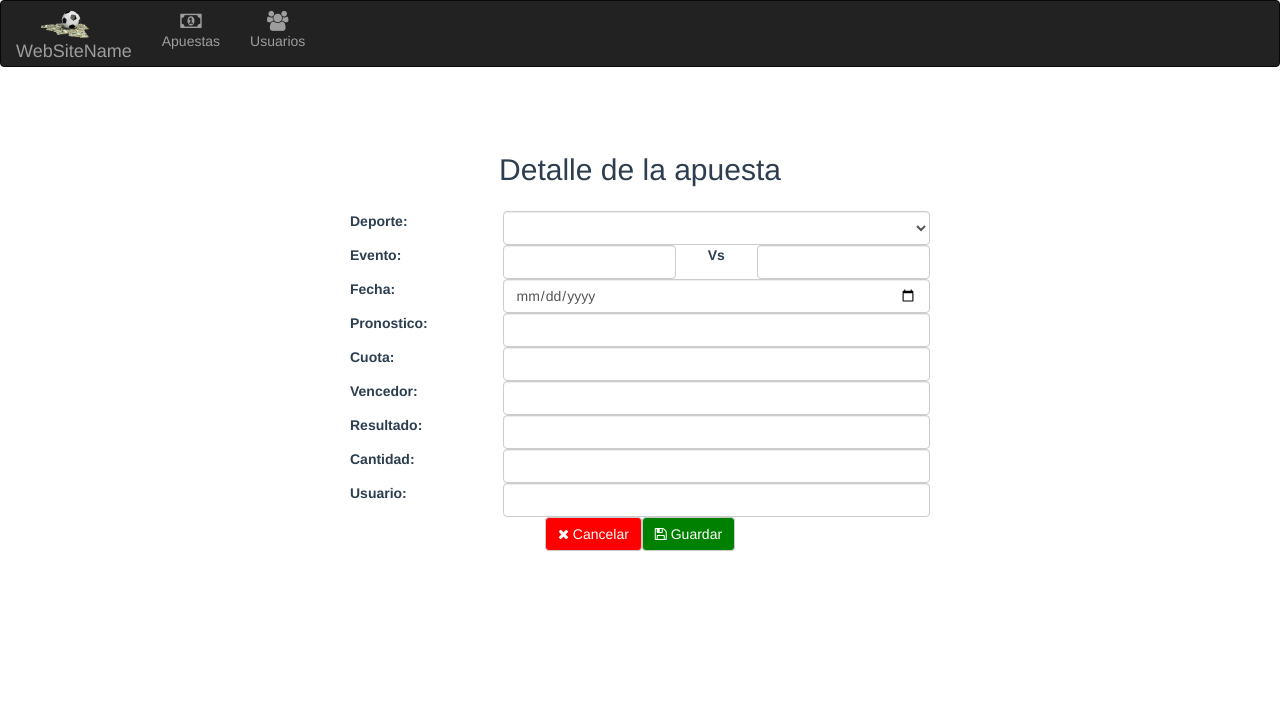
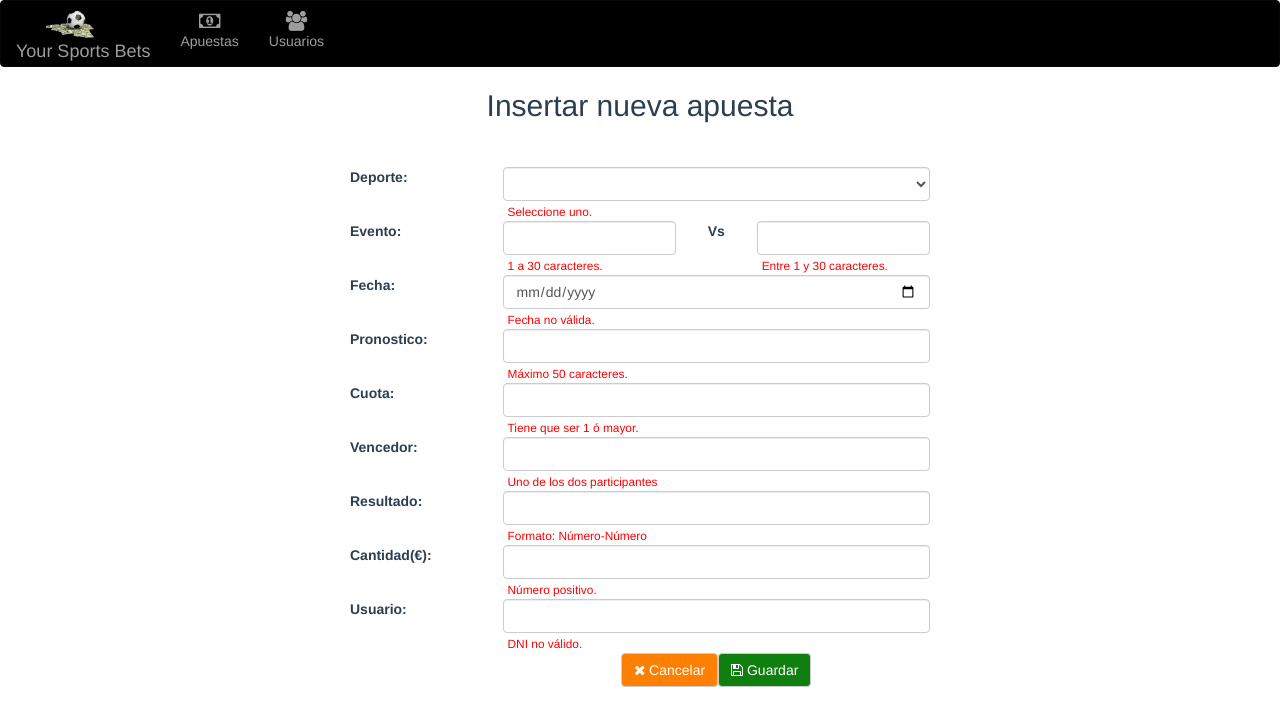
Before and after one commit to CursoNET2017/IndividualClienteApuestas, a Vue app: page /#/ApuestaDetalle in a window 1280 px wide. Shown: the top 726 px of the page. Built offline with nearby package versions, Linux system fonts and the light colour scheme.

Commit message:
funcion validar

```diff
--- a/src/components/ApuestaDetalle/ApuestaDetalle.css
+++ b/src/components/ApuestaDetalle/ApuestaDetalle.css
@@ -1,6 +1,6 @@
 #ApuestaDetalle {
     text-align: center;
-    margin-top: 10%
+    margin-top: 5%
 }
 #ApuestaDetalle h2{
     text-align: center;
@@ -10,14 +10,29 @@
     text-align: left;
 }
 #boton_actualizar {
-    background-color: green;
+    background-color: #0F800F;
     color: white;
 }
 #boton_cancelar {
+    background-color: #FF8000;
+    color: white;
+}
+#boton_eliminar {
     background-color: red;
     color: white;
 }
 #boton_guardar {
-    background-color: green;
+    background-color: #0F800F;
     color: white;
 }
+#ApuestaDetalle .ayudaInput {
+    height: 20px;
+    margin-left: 5px;
+    text-align: left;
+}
+#ApuestaDetalle .ayudaInput small {
+    color: red;
+}
+.claseError {
+    border-color: red;
+}
--- a/src/components/ApuestaDetalle/ApuestaDetalle.js
+++ b/src/components/ApuestaDetalle/ApuestaDetalle.js
@@ -4,11 +4,43 @@ export default {
   data() {
     return {
       filtrada: {},
-      filtradaBackUp: {}
+      valido: {}
     }
   },
   methods: {
       validar: function () {
+        if (this.filtrada.Tipo == null) {
+
+        };
+        if (!(this.filtrada.Evento1 != null && this.filtrada.Evento1.length > 0 && this.filtrada.Evento1.length <= 30)) {
+
+        };
+        if (!(this.filtrada.Evento2 != null && this.filtrada.Evento2.length > 0 && this.filtrada.Evento2.length <= 30)) {
+
+        };
+        if(!!this.filtrada.Fecha == false){
+
+        }else if (isNaN(Date.parse(this.filtrada.Fecha.split('/').reverse().join('-')))) {
+
+        };
+        if (!(this.filtrada.Pronostico != null && this.filtrada.Pronostico.length > 0 && this.filtrada.Pronostico.length <= 50)) {
+
+        };
+        if (!/^([0-9])*[.]?[0-9]*$/.test(this.filtrada.Cuota)) {
+
+        };
+        if (!(this.filtrada.AVencedor != null && this.filtrada.AVencedor == this.filtrada.Evento1 || this.filtrada.AVencedor ==this.filtrada.Evento2)) {
+
+        };
+        if (!/^([0-9])+[-][0-9]+$/.test(this.filtrada.AResultado)) {
+
+        };
+        if (!/^([0-9])*[.]?[0-9]*$/.test(this.filtrada.Cantidad)) {
+
+        };
+        if (!/^[0-9]{8}[A-Z]$/.test(this.filtrada.DNIUsuario)) {
+
+        };
 
       },
       guardar: function () {
@@ -17,10 +49,11 @@ export default {
             type: 'POST',
             url: 'http://localhost:53721/api/Apuestas',
             data: _this.filtrada,
+            //data: {Tipo: _this.filtrada.Tipo, Cuota: _this.filtrada.Cuota, Fecha: _this.filtrada.Fecha, Evento1: _this.filtrada.Evento1, Evento2: _this.filtrada.Evento2, Pronostico: _this.filtrada.Pronostico, DNIUsuario: _this.filtrada.DNIUsuario, AResultado: _this.filtrada.AResultado, AVencedor: _this.filtrada.AVencedor, Cantidad: _this.filtrada.Cantidad},
             success: function (response) {
-                //_this.getTodos();
+                alert('Creado evento '+_this.filtrada.Evento1+' VS '+_this.filtrada.Evento2);
                 _this.visibleBorrado();
-                alert('Creado evento '+_this.filtrada.Evento1+' VS '+_this.filtrada.Evento2);
+                _this.actulizarPadre();//Actualizar listado maestro
             },
             error: function(xhr, textStatus, errorThrown){
                 alert("Error guardar: " + errorThrown + " --> " + xhr.responseText);
@@ -35,11 +68,13 @@ export default {
           this.filtrada={};
       },
       cancelar: function () {
+        //this.validar();
+        //this.idSeleccionado = undefined;
         this.tipoFiltrada = {};
         this.$emit('cerrar');//HACER QUE VUELVA AL PADRE
       },
       actulizarPadre: function () {
-        this.$emit('recarga');//HACER QUE VUELVA AL PADRE
+        this.$emit('recarga');//ACTUALIZAR LISTADO PADRE
       },
       cargarItem: function (idSeleccionado) {
         let _this = this;
@@ -74,11 +109,33 @@ export default {
               debugger;
           }
         });
+      },
+      eliminar: function () {
+        let id1 = this.filtrada.Id;
+        let _this = this;
+        $.ajax({
+          type: 'DELETE',
+          url: 'http://localhost:53721/api/Apuestas/'+id1,
+          success: function () {
+              _this.actulizarPadre();//Actualizar listado maestro
+              _this.cancelar();
+          },
+          error : function(xhr, textStatus, errorThrown){
+              alert("Error actualizar: " + errorThrown + " --> " + xhr.responseText);
+              debugger;
+          }
+      });
       }
 
 
 
   },
+  /*watch: function () {
+    idSeleccionado: function () {
+      this.cargarItem(this.idSeleccionado);
+    }
+
+  },*/
   mounted: function () {
     //this.filtrada = this.item;
       //console.log('Id....  '+this.idSeleccionado)
--- a/src/components/ApuestaDetalle/index.vue
+++ b/src/components/ApuestaDetalle/index.vue
@@ -2,7 +2,8 @@
     <div id="ApuestaDetalle">
         <div class="container-fluid">
 			<form v-on:submit.prevent="">
-				<h2>Detalle de la apuesta</h2>
+				<h2>{{!idSeleccionado?"Insertar nueva apuesta":"Detalle de la apuesta"}}</h2>
+				<br/>
 			    <div class="row">
 			        <div class="col-xs-12 col-md-6 col-md-offset-3 col-sm-8 col-sm-offset-2">
 						<div class="form-group">
@@ -14,6 +15,7 @@
                                     <option>Futbol</option>
                                     <option>Tenis</option>
                                 </select>
+								<div class="ayudaInput"><small id="passwordHelpBlock" class="form-text text-muted"> Seleccione uno.</small></div>
 						  	</div>
 						</div>
 					</div>
@@ -24,12 +26,14 @@
 							<label class="col-xs-3">Evento: </label>
 							<div class="col-xs-4">
 						  		<input v-model="filtrada.Evento1" type="text" class="form-control" aria-label="Evento">
+								  <div class="ayudaInput"><small id="passwordHelpBlock" class="form-text text-muted"> 1 a 30 caracteres.</small></div>
 						  	</div>
                             <div class="col-xs-1">
 						  		<label>Vs</label>
 						  	</div>
                             <div class="col-xs-4">
 						  		<input v-model="filtrada.Evento2" type="text" class="form-control" aria-label="Evento">
+								  <div class="ayudaInput"><small id="passwordHelpBlock" class="form-text text-muted"> Entre 1 y 30 caracteres.</small></div>
 						  	</div>
 						</div>
 					</div>
@@ -40,6 +44,7 @@
 						   	<label class="col-xs-3">Fecha: </label>
             				<div class="col-xs-9">
 						  		<input v-model="filtrada.Fecha" type="date" class="form-control" aria-label="Fecha" >
+								  <div class="ayudaInput"><small id="passwordHelpBlock" class="form-text text-muted"> Fecha no válida.</small></div>
 						  	</div>
 						</div>
 					</div>
@@ -50,6 +55,7 @@
 						   	<label class="col-xs-3">Pronostico: </label>
             				<div class="col-xs-9">
 						  		<input v-model="filtrada.Pronostico" type="text" class="form-control" aria-label="Pronostico" >
+								  <div class="ayudaInput"><small id="passwordHelpBlock" class="form-text text-muted"> Máximo 50 caracteres.</small></div>
 						  	</div>
 						</div>
 					</div>
@@ -60,6 +66,7 @@
 							<label class="col-xs-3">Cuota: </label>
 							<div class="col-xs-9">
 						  		<input v-model="filtrada.Cuota" type="text" class="form-control" aria-label="Cuota" >
+								  <div class="ayudaInput"><small id="passwordHelpBlock" class="form-text text-muted"> Tiene que ser 1 ó mayor.</small></div>
 						  	</div>
 						</div>
 					</div>
@@ -70,6 +77,7 @@
 						   	<label class="col-xs-3">Vencedor: </label>
             				<div class="col-xs-9">
 						  		<input v-model="filtrada.AVencedor" type="text" class="form-control" aria-label="AVencedor" >
+								  <div class="ayudaInput"><small id="passwordHelpBlock" class="form-text text-muted"> Uno de los dos participantes</small></div>
 						  	</div>
 						</div>
 					</div>
@@ -80,6 +88,7 @@
 							<label class="col-xs-3">Resultado: </label>
 							<div class="col-xs-9">
 						  		<input v-model="filtrada.AResultado" type="text" class="form-control" aria-label="AResultado" >
+								  <div class="ayudaInput"><small id="passwordHelpBlock" class="form-text text-muted"> Formato: Número-Número</small></div>
 						  	</div>
 						</div>
 					</div>
@@ -87,9 +96,10 @@
 				<div class="row">
 			        <div class="col-xs-12 col-md-6 col-md-offset-3 col-sm-8 col-sm-offset-2">
 						<div class="form-group">
-							<label class="col-xs-3">Cantidad: </label>
+							<label class="col-xs-3">Cantidad(€):</label>
 							<div class="col-xs-9">
 						  		<input v-model="filtrada.Cantidad" type="text" class="form-control" aria-label="Cantidad" >
+								  <div class="ayudaInput"><small id="passwordHelpBlock" class="form-text text-muted"> Número positivo.</small></div>
 						  	</div>
 						</div>
 					</div>
@@ -100,11 +110,19 @@
 							<label class="col-xs-3">Usuario: </label>
 							<div class="col-xs-9">
 						  		<input v-model="filtrada.DNIUsuario" type="text" class="form-control" aria-label="DNIUsuario" >
+								  <div class="ayudaInput"><small id="passwordHelpBlock" class="form-text text-muted"> DNI no válido.</small></div>
 						  	</div>
 						</div>
 					</div>
 				</div>
 				<div class="row">
+					<div class="col-xs-12 col-md-6 col-md-offset-3 col-sm-8 col-sm-offset-2">
+						<div class="form-group">
+							<div class="col-xs-3"></div>
+							<div class="col-xs-9">
+								<button id="boton_eliminar" class="btn btn-default" v-on:click="eliminar" v-if="filtrada.Id">
+									<i class="fa fa-trash"></i> Eliminar
+								</button>
 								<button id="boton_cancelar" class="btn btn-default" v-on:click="cancelar">
 									<i class="fa fa-times"></i> Cancelar
 								</button>
@@ -115,6 +133,9 @@
 									<i class="fa fa-floppy-o"></i> Guardar
 								</button>
 						  	</div>
+						</div>
+					</div>
+				</div>
 			</form>
 		</div>
     </div>
--- a/src/components/ApuestaMaestro/ApuestaMaestro.js
+++ b/src/components/ApuestaMaestro/ApuestaMaestro.js
@@ -29,12 +29,12 @@ export default {
     },
     filtrar(tipo) {
       var menues = $(".menu-content li");
-      var menues2 = $(".menu-content ul");
-      menues.addClass("collapsed");
+      //var menues2 = $(".menu-content ul");
+      //menues.addClass("collapsed");
       //var menues = $(".menu-content li");
       menues.removeClass('active');//Eliminamos los actives
-      menues.attr("aria-expanded","false");
-      menues2.attr("aria-expanded","false");
+      //menues.attr("aria-expanded","false");
+      //menues2.attr("aria-expanded","false");
       menues.click(function() {
         // activamos el elemento clicado.
         $(this).addClass("active");
@@ -60,9 +60,17 @@ export default {
       }
     },
     sacarDetalle: function (refer) {
-      //console.log(refer)
-      this.idSeleccionado = refer;
-      this.visibleCuerpo = false;
+      if (this.idSeleccionado == undefined) {//Si no arreglo lo de volver a llamarlo. MIRAR WATCHERS
+        var menues2 = $(".menu-content ul li");
+        menues2.removeClass('active');//Eliminamos los actives
+        //console.log(refer)
+        this.idSeleccionado = refer;
+        this.visibleCuerpo = false;
+      } else {
+        this.idSeleccionado = undefined
+        this.visibleCuerpo = true;
+      }
+
     },
     nuevoItem: function () {
       this.idSeleccionado = undefined;
--- a/src/components/ApuestaMaestro/index.vue
+++ b/src/components/ApuestaMaestro/index.vue
@@ -27,7 +27,7 @@
         <div class="menu-list">
             <ul id="menu-content" class="menu-content collapse out">
                 <li data-toggle="collapse"class="collapsed active" v-on:click="filtrar(0)">
-                  <a><i class="fa fa-gift fa-lg"></i> Todas</a>
+                  <a><i class="fa fa-asterisk fa-lg"></i> Todas</a>
                 </li>
                 <li data-toggle="collapse" data-target="#baloncesto" class="collapsed" v-on:click="filtrar(2)">
                   <a><i class="fa fa-gift fa-lg"></i> Baloncesto <span class="arrow"></span></a>
@@ -37,7 +37,7 @@
                       {{item.Evento1}} Vs {{item.Evento2}}</li>
                 </ul>
                 <li data-toggle="collapse" data-target="#futbol" class="collapsed" v-on:click="filtrar(1)">
-                  <a><i class="fa fa-futbol-o"></i> Futbol <span class="arrow"></span></a>
+                  <a><i class="fa fa-futbol-o fa-lg"></i> Futbol <span class="arrow"></span></a>
                 </li>
                 <ul class="sub-menu collapse" id="futbol">
                   <li v-for="item in items" v-bind:key="item.Id" v-if="item.Tipo==tipos.futbol" v-on:click="sacarDetalle(item.Id)">
--- a/src/components/Cabecera/Cabecera.css
+++ b/src/components/Cabecera/Cabecera.css
@@ -4,7 +4,7 @@
 
 }
 img{
-	margin-left: 25px;
+	margin-left: 30px;
 	width: 48px;
 }
 
@@ -30,4 +30,5 @@ img{
 	text-align: center;
 	position: fixed; /* Hacemos que la cabecera tenga una posición fija */
 	top: 0; /* Posicionamos la cabecera pegada arriba */
+	background-color: black;
 }
--- a/src/components/Cabecera/index.vue
+++ b/src/components/Cabecera/index.vue
@@ -21,7 +21,7 @@
 		<div class="container-fluid">
 			<div class="navbar-header">
 				<a class="navbar-brand" href="#">
-					<img :src="cabeceraDatos.logo" :alt="cabeceraDatos.nombre"> <p>WebSiteName</p>
+					<img :src="cabeceraDatos.logo" :alt="cabeceraDatos.nombre"> <p>Your Sports Bets</p>
                     <router-link exact to="/"></router-link>
 				</a>
 				</div>
```
Also changed, not shown: src/components/ApuestaMaestro/ApuestaMaestro.css (+2 -6 lines), src/components/Hello.vue (+13 -1 lines). Lines whose indentation alone changed are shown as unchanged.
